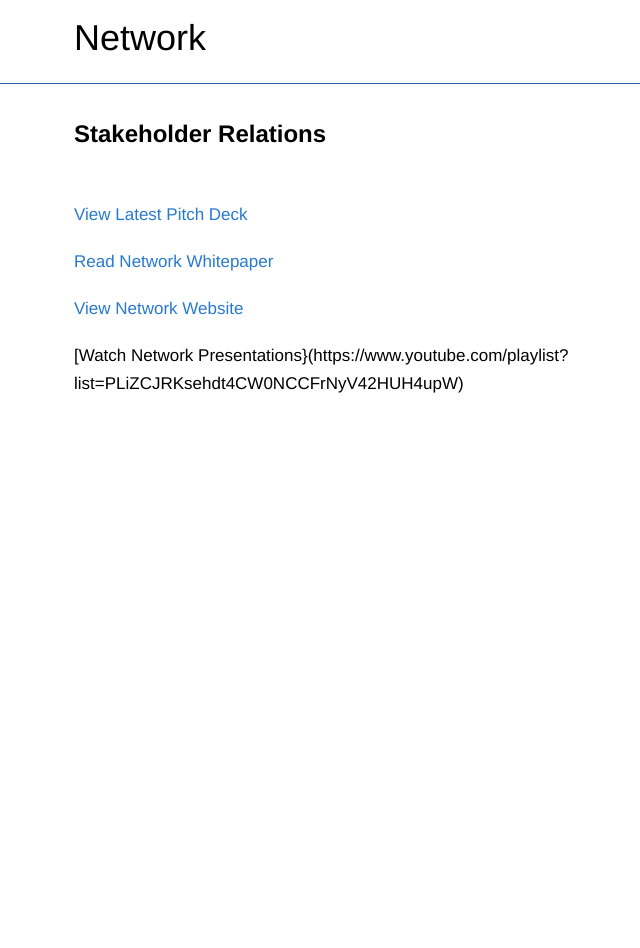
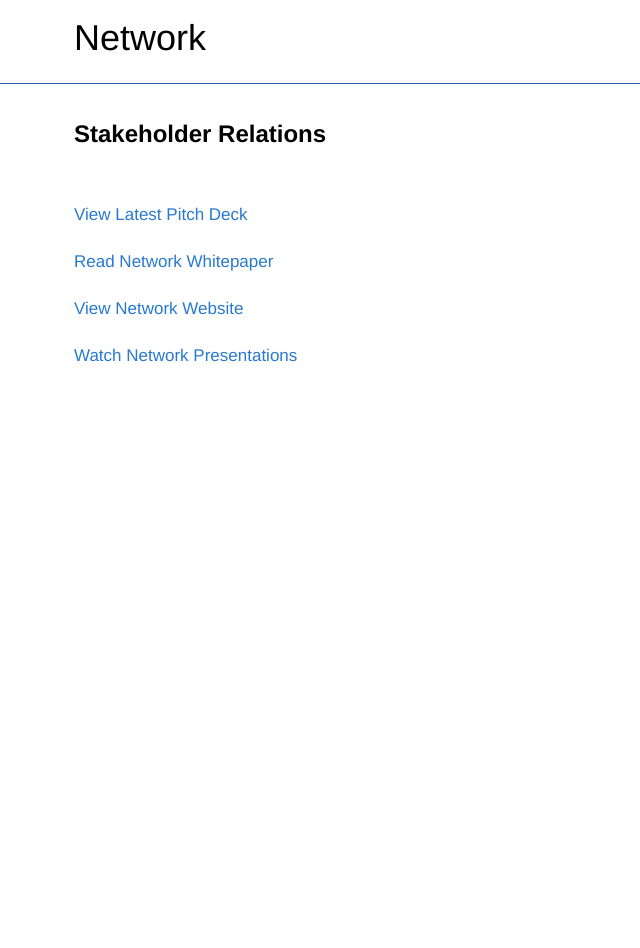
Before and after one commit to networkf/network.github.io, a Jekyll site: the page built from stakeholders.md, in a window 1280 px wide. Shown: the whole page, without its empty margins (201-841 px from the left). Built offline with Jekyll 4.4.1, drawn with Linux system fonts in a browser that asks for light colours; some web fonts are replaced; our own code applies the rules of GitHub Pages for plain Markdown files; the repository's description, which GitHub fills in, is left out; after the commit the page ends 921 px from its top, so only the background shows below that.

Commit message:
Update stakeholders.md

```diff
--- a/stakeholders.md
+++ b/stakeholders.md
@@ -16,4 +16,4 @@ layout: default
 
 [View Network Website](https://x.network.foundation)
 
-[Watch Network Presentations}(https://www.youtube.com/playlist?list=PLiZCJRKsehdt4CW0NCCFrNyV42HUH4upW)
+[Watch Network Presentations](https://www.youtube.com/playlist?list=PLiZCJRKsehdt4CW0NCCFrNyV42HUH4upW)
```
